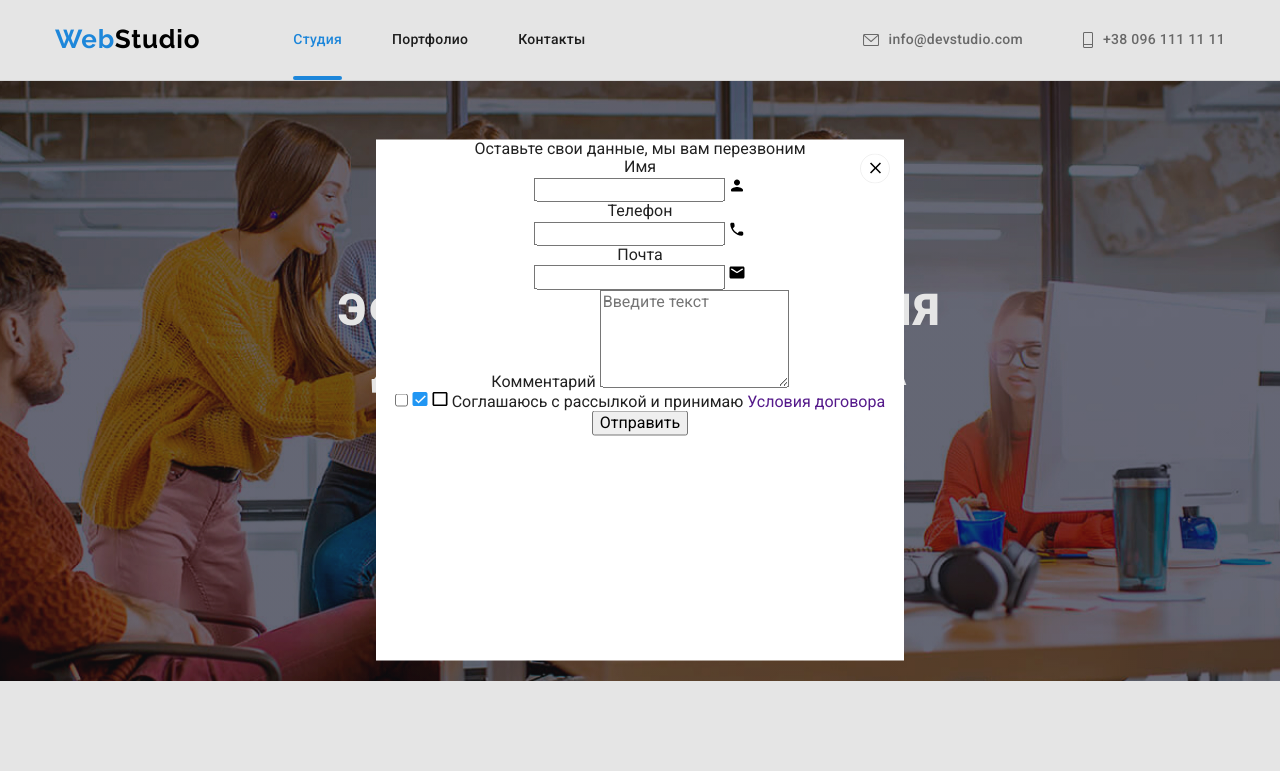
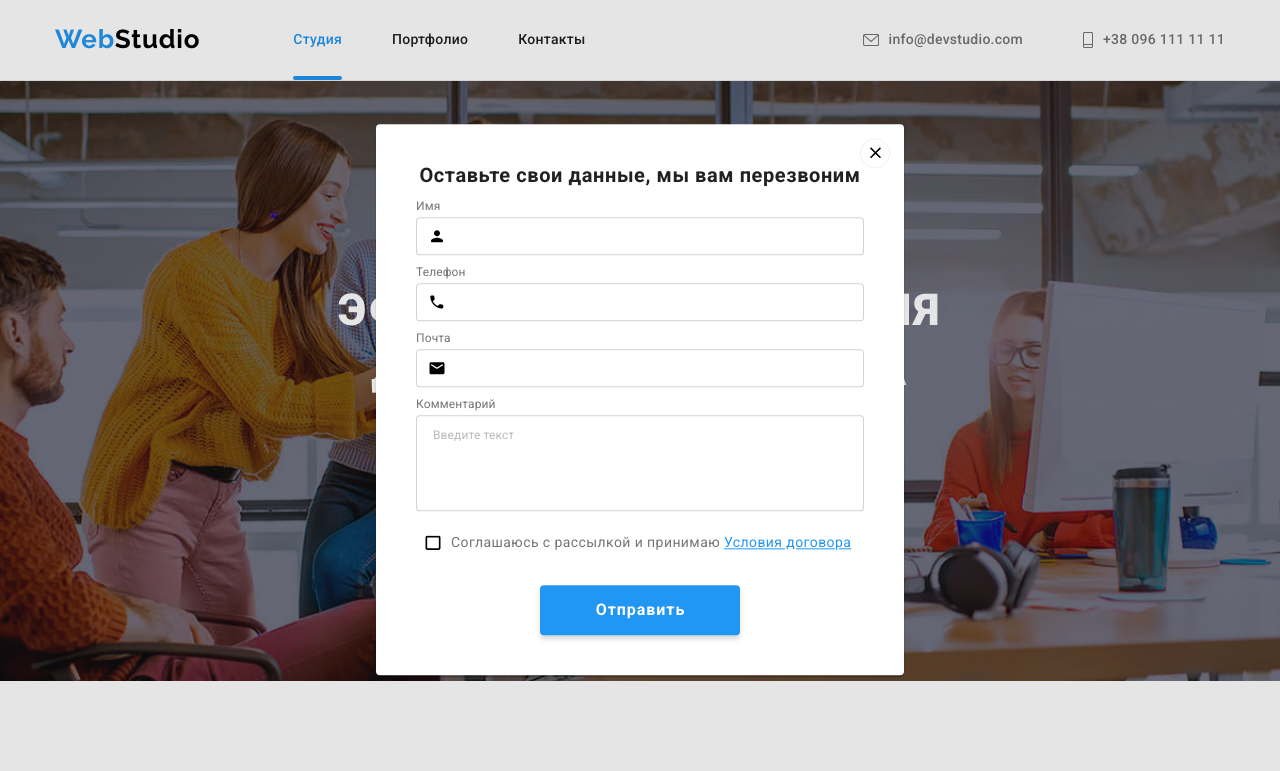
Before and after one commit to AlisaLevchenko/goit-markup-hw-06, a plain HTML site: page index.html in a window 1280 px wide. Both pictures are taken after a click on the button "Заказать услугу". Shown: the top 771 px of the page. Drawn offline with nearby package versions, Linux system fonts and the light colour scheme.

Commit message:
Добавляет элементы формы для CSS

```diff
--- a/css/styles.css
+++ b/css/styles.css
@@ -227,6 +227,7 @@ img {
   background-color: #188CE8;
 }
 
+/* МОДАЛЬНОЕ ОКНО */
 
 .backdrop {
   position: fixed;
@@ -253,8 +254,12 @@ img {
   min-height: 521px;
   min-width: 528px;
 
+  padding: 40px;
   background-color: var(--bg-color-white);
+  border-radius: 4px;
+  box-shadow: 0px 1px 3px rgba(0, 0, 0, 0.12), 0px 1px 1px rgba(0, 0, 0, 0.14), 0px 2px 1px rgba(0, 0, 0, 0.2);
 }
+
 .close-button {
   width: 30px;
   height: 30px;
@@ -270,7 +275,181 @@ img {
 .close-button svg {
   fill: rgba(0, 0, 0, 0.1);
 }
-/* Преимущества!!!!!! */
+/*
+.close-button svg:hover,
+.close-button svg:focus {
+  fill: var(--color-blue);
+} */
+
+.form {
+/* outline: 1px solid tomato; */
+width: 448px;
+margin-left: auto;
+margin-right: auto;
+}
+
+.form-title {
+width: 100%;
+font-weight: 700;
+font-size: 20px;
+line-height: 1.15;
+text-align: center;
+letter-spacing: 0.03em;
+
+color: var(--text-color-main);
+margin-bottom: 12px;
+}
+
+.form-group {
+  /* outline: 1px solid turquoise; */
+  margin-bottom: 10px;
+  display: flex;
+  flex-direction: column;
+}
+.form .form-group:nth-child(4){
+  margin-bottom: 20px;
+}
+
+.form-lable {
+  font-size: 12px;
+  line-height: 1.17;
+  letter-spacing: 0.01em;
+  color: var(--text-color-second);
+  margin-bottom: 4px;
+  text-align: start;
+}
+
+.form-input-wrapper {
+ position: relative;
+}
+
+.form-input {
+  width: 100%;
+  padding-top: 11px;
+  padding-bottom: 11px;
+  padding-left: 42px;
+  font-size: 12px;
+  line-height: 1.17;
+  letter-spacing: 0.01em;
+  border: 1px solid rgba(33, 33, 33, 0.2);
+  border-radius: 4px;
+  cursor: pointer;
+  transition: border 250ms cubic-bezier(0.4, 0, 0.2, 1);
+}
+
+.form-input:hover,
+.form-input:focus {
+  outline: none;
+  border: 1px solid var(--color-blue);
+}
+
+.form-input-icon {
+  position: absolute;
+  left: 12px;
+  bottom: 10px;
+  transition: fill 250ms cubic-bezier(0.4, 0, 0.2, 1);
+}
+
+.form-input:hover + .form-input-icon,
+.form-input:focus + .form-input-icon {
+  fill: var(--color-blue);
+}
+
+.form-input.textarea {
+  padding: 12px 16px;
+  resize: none;
+}
+
+.form-input.textarea::placeholder {
+  font-family: Roboto, sans-serif;
+  color: rgba(117, 117, 117, 0.5);
+  font-size: 12px;
+  line-height: 1.17;
+  letter-spacing: 0.01em;
+}
+
+.form-agreement{
+  position: relative;
+  display: flex;
+  align-items: center;
+  padding-left: 35px;
+  margin-bottom: 30px;
+  /* outline: 1px solid tomato; */
+}
+.form-input-icon-check-none {
+  position: absolute;
+  top: 4px;
+  left: 9px;
+}
+
+.form-input-icon-check{
+  position: absolute;
+  top: 4px;
+  left: 9px;
+  visibility: hidden;
+}
+
+.form-agreement-input{
+  margin-right: 8px;
+  position: absolute;
+  width: 1px;
+  height: 1px;
+  margin: -1px;
+  border: 0;
+  padding: 0;
+  white-space: nowrap;
+  clip-path: inset(100%);
+  clip: rect(0 0 0 0);
+  overflow: hidden;
+}
+
+.form-agreement-input:checked + .form-input-icon-check {
+  fill: var(--color-blue);
+  visibility: visible;
+}
+.form-agreement-input:checked + .form-input-icon-check + .form-input-icon-check-none{
+  fill: var(--color-blue);
+  visibility: hidden;
+}
+
+.form-agreement-text {
+  font-size: 14px;
+  line-height: 1.71;
+  letter-spacing: 0.03em;
+  color: var(--text-color-second);
+}
+
+.agreement-link {
+  color: var(--color-blue);
+  text-decoration: underline;
+}
+
+.form-button {
+  display: inline-block;
+  border-radius: 4px;
+  padding: 10px 55px 10px 56px;
+  min-width: 200px;
+  height: 50px;
+
+  font-size: 16px;
+  font-family: inherit;
+  font-weight: 700;
+  text-align: center;
+  cursor: pointer;
+  color: var(--text-color-white);
+  background: var(--color-blue);
+  border: none;
+  letter-spacing: 0.06em;
+  line-height: 1.88;
+  box-shadow: 0px 4px 4px rgba(0, 0, 0, 0.15);
+  transition: background-color 250ms cubic-bezier(0.4, 0, 0.2, 1);
+}
+.form-button:hover,
+.form-button:focus {
+  background-color: #188CE8;
+}
+
+/* Преимущества */
 
 .advantage {
   padding-top: 94px;
@@ -578,6 +757,11 @@ img {
   color: var(--color-blue);
   outline: none;
 }
+
+.join {
+  margin-right: 93px;
+}
+
 .join-text {
   font-weight: 700;
   font-size: 14px;
@@ -605,6 +789,72 @@ img {
 .address {
   margin-right: 70px;
 }
+
+.subscribe-text {
+  font-weight: 700;
+  font-size: 14px;
+  line-height: 1.14;
+  letter-spacing: 0.03em;
+  text-transform: uppercase;
+  color: var(--text-color-white);
+
+  margin-bottom: 20px;
+  padding-top: 12px;
+}
+
+.subscribe-form {
+  display: flex;
+}
+
+.subscribe-input {
+  display: inline-block;
+  outline: none;
+  width: 358px;
+  height: 50px;
+  border: 1px solid rgba(255, 255, 255, 0.3);
+  border-radius: 4px;
+  color: rgba(255, 255, 255, 0.6);
+
+  letter-spacing: 0.03em;
+  font-size: 16px;
+  line-height: 1.25;
+  background-color: transparent;
+  padding-top: 15px;
+  padding-bottom: 15px;
+  padding-left: 16px;
+  margin-right: 12px;
+}
+
+.subscribe-button {
+  display: flex;
+  align-items: center;
+  justify-content: center;
+  border-radius: 4px;
+  padding: 10px 28px 10px 29px;
+  min-width: 200px;
+  height: 50px;
+  font-size: 16px;
+  font-family: inherit;
+  font-weight: 700;
+  text-align: center;
+  cursor: pointer;
+  color: var(--text-color-white);
+  background: var(--color-blue);
+  border: none;
+  letter-spacing: 0.06em;
+  line-height: 1.88;
+  box-shadow: 0px 4px 4px rgba(0, 0, 0, 0.15);
+  transition: background-color 250ms cubic-bezier(0.4, 0, 0.2, 1);
+}
+
+.subscribe-button:hover,
+.subscribe-button:focus {
+  background-color: #188CE8;
+}
+.subscribe-icon{
+  margin-left: 10px;
+}
+
 
 /* Портфолио кнопки */
 
```
